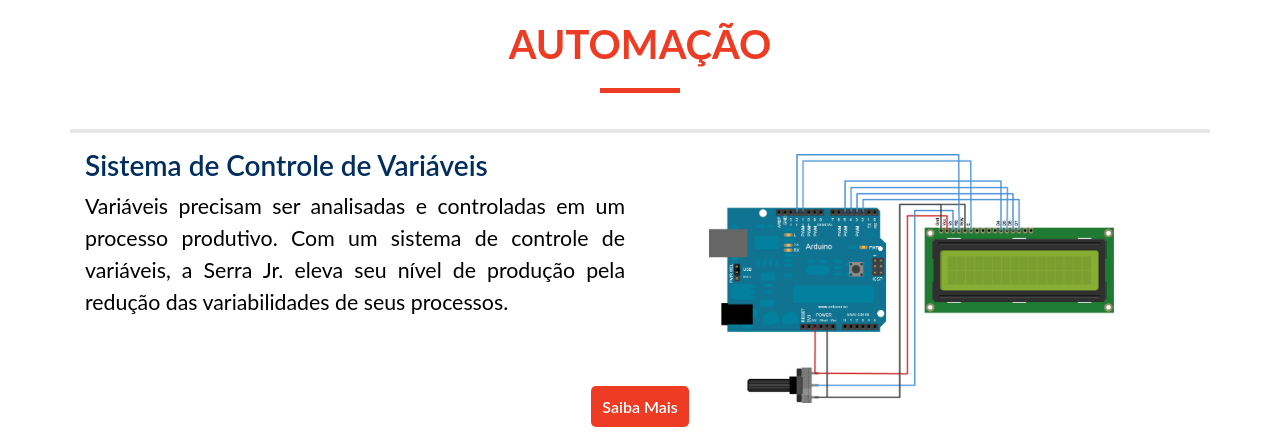
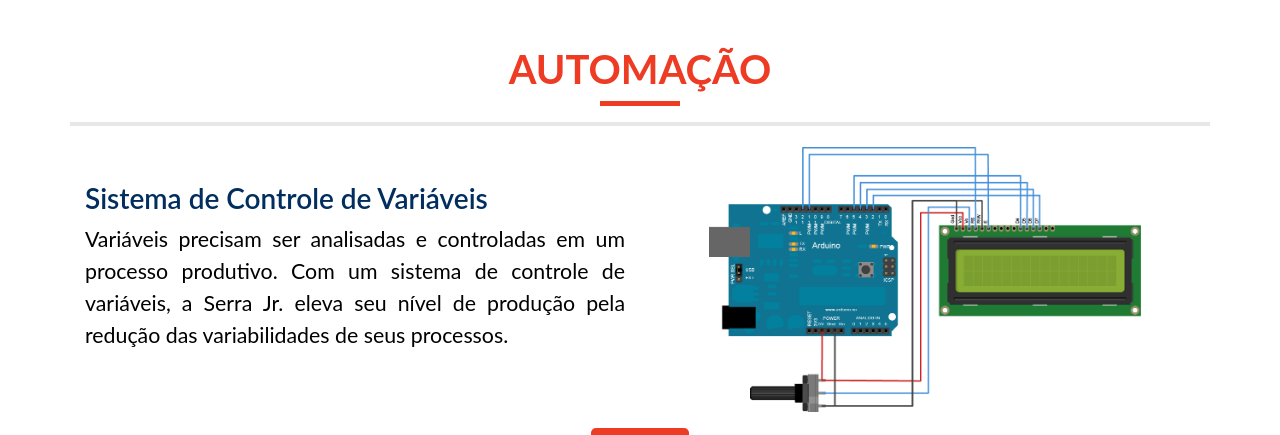
Before and after one commit to marcoaraujoneves/Novo-Site-SerraJr, a PHP site: page /ServicosComp.html in a window 1280 px wide. Shown: the top 435 px of the page. Run offline with PHP 8.4, Linux system fonts and the light colour scheme; some libraries are stand-ins or nearby versions.

Commit message:
concertos

```diff
--- a/ServicosComp.html
+++ b/ServicosComp.html
@@ -26,48 +26,52 @@
     <body>
 
         <section id="automacao">
-
-            <div class="container">
-                <div class="row">
-                        <div class="col-md-12 text-center">
-                            <h1 class="tituloServicos"> AUTOMAÇÃO </h1>
-                            <div class="linha"></div>
-                         </div>
-                </div>
-
-                <div class="row">
-                    <hr class="separador">
-                    <div class="col-md-6">
-                        <h3 class="subtitulo_servicos"> Sistema de Controle de Variáveis </h3>
-                        <p class="texto"> Variáveis precisam ser analisadas e
-                            controladas em um processo produtivo. Com um sistema de controle de variáveis,
-                            a Serra Jr. eleva seu nível de produção pela redução das variabilidades de seus processos. </p>
+            <div id="secao_branca">
+                <div class="container">
+                    <div class="row">
+                            <div class="col-md-12 text-center">
+                                <h1 class="tituloServicos"> AUTOMAÇÃO </h1>
+                                <div class="linha"></div>
+                            </div>
                     </div>
 
-                    <div class="col-md-6">
-                        <img class="img-responsive" src="img/Servicos/automacao/arduino.png">
+                    <div class="row">
+                        <hr class="separador">
+                        <div class="col-md-6">
+                            <h3 class="subtitulo_servicos"> Sistema de Controle de Variáveis </h3>
+                            <p class="texto">
+                                Variáveis precisam ser analisadas e controladas em um
+                                processo produtivo. Com um sistema de controle de variáveis,
+                                a Serra Jr. eleva seu nível de produção pela redução das variabilidades de seus processos.
+                            </p>
+                        </div>
+
+                        <div class="col-md-6">
+                            <img class="img-responsive_right" src="img/Servicos/automacao/arduino.png">
+                        </div>
                     </div>
-
                 </div>
-            </div>
 
                 <div class="row">
                     <div class="col-md-12 text-center">
                         <a class="saiba_mais" href="#">Saiba Mais</a>
                     </div>
+                    <br><br>
                 </div>
-            <div>
+            </div>
 
-            <div id="autoecontrole">
+            <div id="secao_cinza">
                 <div class="container">
                     <div class="row">
                         <div class="col-md-6">
-                            <img class="img-responsive" src="img/Servicos/automacao/arduino2.png">
+                            <img class="img-responsive_left" src="img/Servicos/automacao/arduino2.png">
                         </div>
                         <div class="col-md-6">
                             <h3 class="subtitulo_servicos"> Automação e Controle de Processos </h3>
-                            <p class="texto"> Por que não ter maior produção, menor custo de produção, maior qualidade?
-                            Com a automação ou controle de seu processo, você pode. </p>
+                            <p class="texto">
+                                Por que não ter maior produção, menor custo de produção, maior qualidade?
+                                Com a automação ou controle de seu processo, você pode.
+                            </p>
                         </div>
 
                     </div>
@@ -77,6 +81,7 @@
                     <div class="col-md-12 text-center">
                         <a class="saiba_mais" href="#">Saiba Mais</a>
                     </div>
+                    <br><br><br><br>
                 </div>
             </div>
             <hr class="separador">
--- a/css/Servicos.css
+++ b/css/Servicos.css
@@ -8,14 +8,19 @@
     border-top: 4px solid #e7e7e7;
 }
 
-.img-responsive {
+.img-responsive_right {
     margin-left: 10% ;
     margin-top: 1% ;
-    width: 75% ;
+    width: 80% ;
+}
+.img-responsive_left {
+    /* margin-left: 10% ; */
+    margin-top: 5%  ;
+    width: 90% ;
 }
 
 .saiba_mais{
-    position: relative;
+    position: relative ;
     box-sizing: border-box;
     margin: 5px;
     padding: 10px;
@@ -27,7 +32,8 @@
     text-decoration: none;
     border-radius: 5px;
     transition: background-color 0.15s linear 0s;
-    bottom: 8px;
+    top: 25px ;
+
 }
 
 .saiba_mais:hover{
@@ -38,20 +44,24 @@
 
 .linha{
     display: block;
-    margin: 20px auto;
+    margin: auto;
     content: "";
     width: 80px;
     height: 5px;
     background: #EE3B24;
 }
-
-#autoecontrole{
-    margin-top: 30px ;
-    background-color: #f8f8f8;
-    border-top: 1px solid rgb(214, 214, 214) ;
-    border-bottom: 1px solid rgb(214, 214, 214) ;
+#secao_branca{
+    margin-top: 25px ;
+    background-color: #ffffff;
     width: 100%;
 
+}
+#secao_cinza{
+    margin-top: 50px ;
+    background-color: #e4e4e4;
+    border-top: 1px solid rgb(180, 180, 180) ;
+    border-bottom: 1px solid rgb(180, 180, 180) ;
+    width: 100%;
 
 }
 
@@ -68,6 +78,8 @@
 .subtitulo_servicos {
     color: #012e5e;
     font-weight: 600;
+    margin-top: 40px ;
+
 }
 
 .texto {
```
